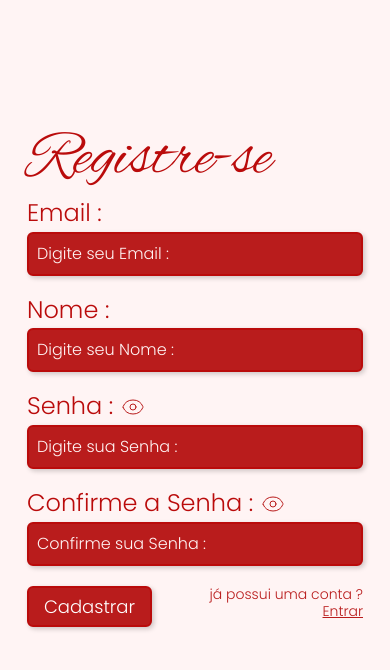
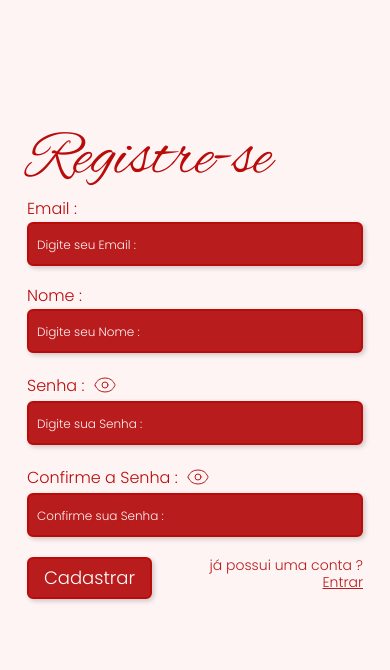
Before and after one commit to MarcosFerreira2024/Burnout, a Next.js app: page /sign in a window 390 px wide. Shown: the top 670 px of the page. Built offline with nearby package versions, Linux system fonts and the light colour scheme.

Commit message:
Update Input.tsx

```diff
--- a/src/app/components/Input.tsx
+++ b/src/app/components/Input.tsx
@@ -21,12 +21,12 @@ function Input({ref,inputPassword,type,error,id,label,placeholder,name,...props}
     <div className='flex gap-1 flex-col relative ' >
       <Message error={error}  />
       <div className='flex self-start items-center gap-2 '>
-        <label className='text-label text-mainTitle font-poppins' htmlFor={id}>{label}</label>
+        <label className='text-labelMobile md:text-label text-mainTitle font-poppins' htmlFor={id}>{label}</label>
         {inputPassword?(showPassword?<EyeOffIcon  strokeWidth={1} className='cursor-pointer' onClick={() => setShowPassword(false)} width={24} color='#B91C1C'/> :<EyeIcon strokeWidth={1}  className='cursor-pointer' onClick={() => setShowPassword(true)} width={24} color='#B91C1C'/>):null}
 
 
       </div>
-      <input ref={ref} {...props} className=' placeholder:text-placeholder transition-all  focus:outline-red-600 focus:bg-secundarySubtitle focus:text-mainTitle focus:placeholder:text-mainTitle hover:bg-secundarySubtitle hover:placeholder:text-mainTitle text-secundaryTitle hover:text-mainTitle duration-300 ease-in-out inner drop min-w-[100%] max-w-[400px] border-[2px] border-mainStroke p-2 font-poppins   placeholder:text-secundarySubtitle bg-mainBg rounded-md  ' type={`${inputPassword?(showPassword?"text":type):type}`} id={id} name={name} placeholder={placeholder} required />
+      <input ref={ref} {...props} className='placeholder:text-placeholderMobile placeholder:md:text-placeholder transition-all  focus:outline-red-600 focus:bg-secundarySubtitle focus:text-mainTitle focus:placeholder:text-mainTitle hover:bg-secundarySubtitle hover:placeholder:text-mainTitle text-secundaryTitle hover:text-mainTitle duration-300 ease-in-out inner drop min-w-[100%] max-w-[400px] border-[2px] border-mainStroke p-2 font-poppins   placeholder:text-secundarySubtitle bg-mainBg rounded-md  ' type={`${inputPassword?(showPassword?"text":type):type}`} id={id} name={name} placeholder={placeholder} required />
     </div>
   )
 }
```
